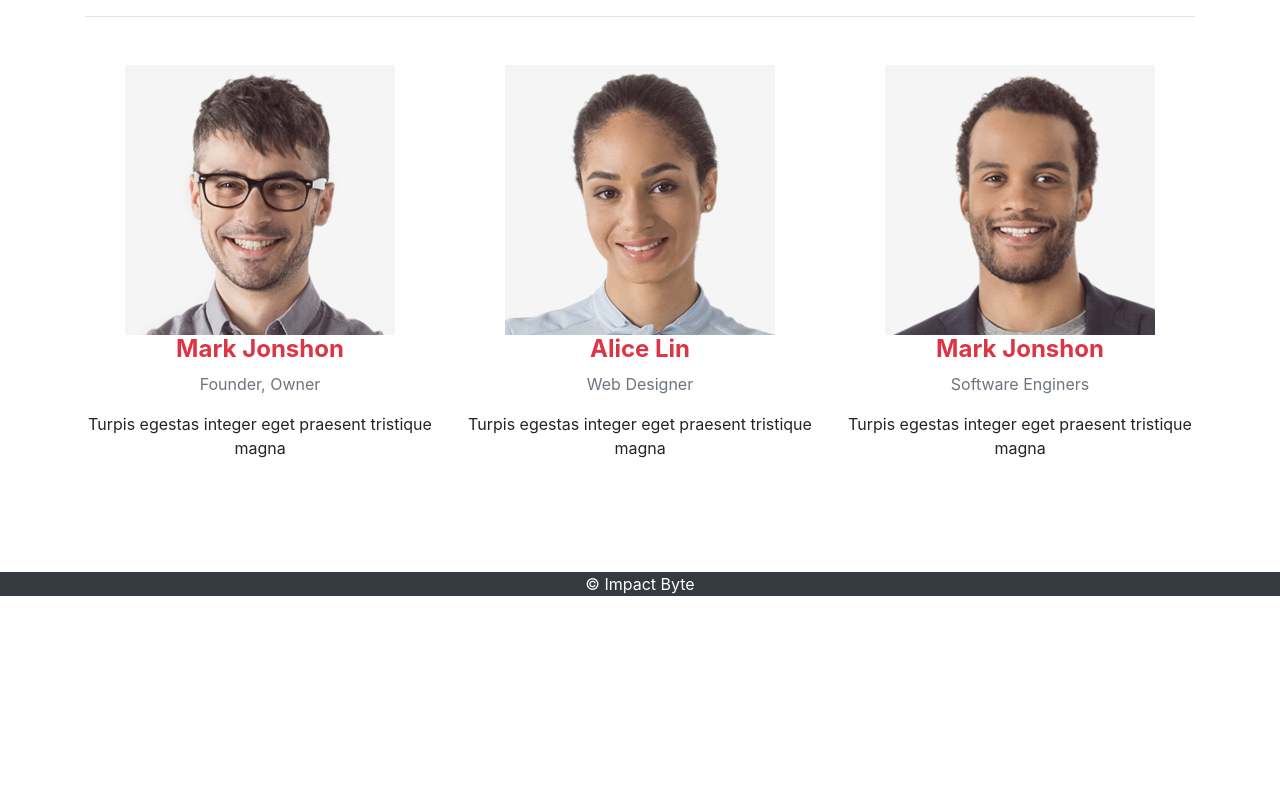
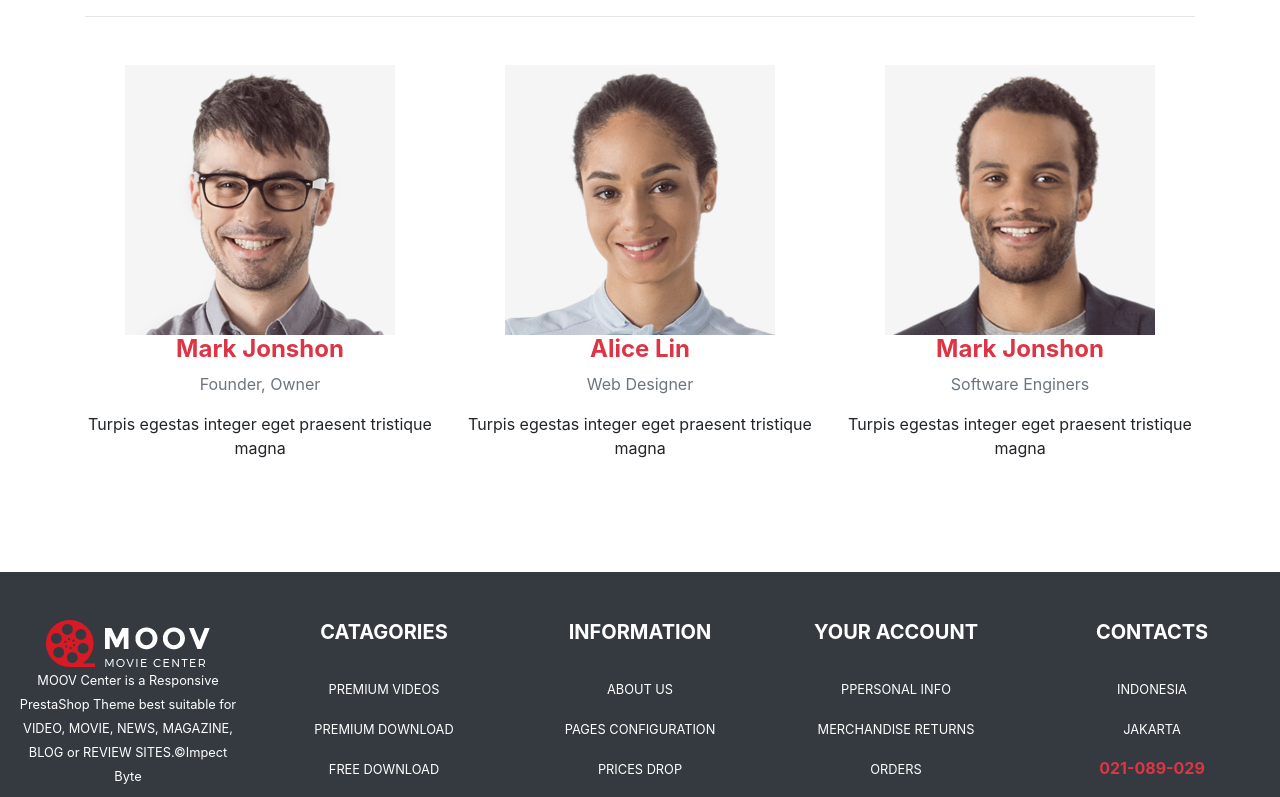
Before and after one commit to bayuiqballl/Catalog-Movie-ReactJS, a React (Create React App) app: page /About in a window 1280 px wide. Shown: the part 2000-2797 px from the top of the page. Before the commit the page ends 2596 px from the top, so only its background shows below. Built offline with nearby package versions, Linux system fonts and the light colour scheme.

Commit message:
improvment

```diff
--- a/src/App.js
+++ b/src/App.js
@@ -1,7 +1,7 @@
 import React from "react";
 import "./App.css";
 import Header from "./components/Header";
-import { BrowserRouter as Router, Switch, Route, Link } from "react-router-dom";
+import { BrowserRouter as Router, Switch, Route} from "react-router-dom";
 import Home from "./pages/Home";
 import About from "./pages/About";
 import Catalog from "./pages/Catalog";
--- a/src/components/Footer.js
+++ b/src/components/Footer.js
@@ -1,12 +1,55 @@
-import React, { Component } from "react";
+import React from "react";
 import "bootstrap/dist/css/bootstrap.min.css";
+import Logo from "./../assets/img/logo/logo-catalog.png";
 
 export const Footer = () => {
   return (
     <div className="d-flex flex-column bg-dark  text-white mt-5">
-      <footer className="footer">
-        <div className="text-center">
-          <span>&copy; Impact Byte</span>
+      <footer className="container-fluid">
+        <div className="row py-5">
+          <div className="col">
+            <img src={Logo} alt=""/>
+            <p><small>MOOV Center is a Responsive PrestaShop Theme best suitable for VIDEO, MOVIE, NEWS, MAGAZINE, BLOG or REVIEW SITES.&copy;Impect Byte</small></p>
+          </div>
+          <div className="col">
+            <h5><strong>CATAGORIES</strong></h5>
+            <br/>
+            <p><small>PREMIUM VIDEOS</small></p>
+            <p><small>PREMIUM DOWNLOAD</small></p>
+            <p><small>FREE DOWNLOAD</small></p>
+            <p><small>MEMBERSHIP</small></p>
+            <p><small>TV SHOWS</small></p>
+            <p><small>POPULAR SHOWS</small></p>
+          </div>
+          <div className="col">
+            <h5><strong>INFORMATION</strong></h5>
+            <br/>
+            <p><small>ABOUT US</small></p>
+            <p><small>PAGES CONFIGURATION</small></p>
+            <p><small>PRICES DROP</small></p>
+            <p><small>NEW PRODUCT</small></p>
+            <p><small>BEST SALES</small></p>
+            <p><small>SITE MAP</small></p>
+            <p><small>STORIES</small></p>
+          </div>
+          <div className="col">
+            <h5><strong>YOUR ACCOUNT</strong></h5>
+            <br/>
+            <p><small>PPERSONAL INFO</small></p>
+            <p><small>MERCHANDISE RETURNS</small></p>
+            <p><small>ORDERS</small></p>
+            <p><small>CREDIT SLIP</small></p>
+            <p><small>ADDRESSES</small></p>
+            <p><small>MY WHISLIST</small></p>
+          </div>
+          <div className="col">
+            <h5><strong>CONTACTS</strong></h5>
+            <br/>
+            <p><small>INDONESIA</small></p>
+            <p><small>JAKARTA</small></p>
+            <p className="text-danger"><strong>021-089-029</strong></p>
+            <p><small>demo@demo.com</small></p>
+          </div>
         </div>
       </footer>
     </div>
--- a/src/components/Header.js
+++ b/src/components/Header.js
@@ -10,7 +10,7 @@ import Logo from "./../assets/img/logo/logo-catalog.png";
 const Header = () => {
   return (
     <Navbar collapseOnSelect expand="lg" className="my-red ">
-      <Navbar.Brand><img src={Logo}/></Navbar.Brand>
+      <Navbar.Brand><img src={Logo} alt=""/></Navbar.Brand>
       <Navbar.Toggle aria-controls="responsive-navbar-nav" />
       <Navbar.Collapse id="responsive-navbar-nav">
         <Nav className="navbar-nav text-center mx-auto order-0">
--- a/src/pages/About.js
+++ b/src/pages/About.js
@@ -21,7 +21,7 @@ const About = () => {
                 <div className="row">
                     <div className="col">
                         <ol className="breadcrumb justify-content-center py-3">
-                            <li className="breadcrumb-item text-danger"><a>Home</a></li>
+                            <li className="breadcrumb-item text-danger">Home</li>
                             <li className="breadcrumb-item text-danger">Pages</li>
                             <li className="breadcrumb-item active">About Us</li>
                         </ol>
@@ -131,21 +131,21 @@ const About = () => {
                             <hr/>
                             <div className="row mt-5">
                                 <div className="col text-center">
-                                    <img src={Photo1}/>
+                                    <img src={Photo1} alt=""/>
                                     <h4 className="text-danger"><strong>Mark Jonshon</strong></h4>
                                     <p className="text-secondary">Founder, Owner</p>
                                     <p>Turpis egestas integer eget
                                     praesent tristique magna</p>
                                 </div>
                                 <div className="col text-center">
-                                    <img src={Photo2}/>
+                                    <img src={Photo2} alt=""/>
                                     <h4 className="text-danger"><strong>Alice Lin</strong></h4>
                                     <p className="text-secondary">Web Designer</p>
                                     <p>Turpis egestas integer eget
                                     praesent tristique magna</p>
                                 </div>
                                 <div className="col text-center">
-                                    <img src={Photo3}/>
+                                    <img src={Photo3} alt=""/>
                                     <h4 className="text-danger"><strong>Mark Jonshon</strong></h4>
                                     <p className="text-secondary">Software Enginers</p>
                                     <p>Turpis egestas integer eget
--- a/src/pages/News.js
+++ b/src/pages/News.js
@@ -33,7 +33,7 @@ const News = () => {
                 <div className="container">
                     <div className="row">
                         <div className="col text-center py-5">
-                            <img src={Photo1}/>
+                            <img src={Photo1} alt=""/>
                             <p className="mt-3 text-secondary">October 7, 2018  by Walter Myers</p>
                             <h3 className=""><strong>"BETTER CALL SAUL" WRITER OFFERS ADVICE</strong></h3>
                             <p className=""> Lorem ipsum dolor sit amet, consectetur adipiscing elit, sed do
@@ -51,7 +51,7 @@ const News = () => {
                 <div className="container">
                     <div className="row">
                         <div className="col text-center py-5">
-                            <img src={Photo2}/>
+                            <img src={Photo2} alt=""/>
                             <p className="mt-3 text-secondary">October 7, 2018  by Walter Myers</p>
                             <h3 className=""><strong>"SINGLE PARENTS" LANDS FULL-SEASON ORDER FROM ABC</strong></h3>
                             <p className=""> Lorem ipsum dolor sit amet, consectetur adipiscing elit, sed do
@@ -69,7 +69,7 @@ const News = () => {
                 <div className="container">
                     <div className="row">
                         <div className="col text-center py-5">
-                            <img src={Photo3}/>
+                            <img src={Photo3} alt=""/>
                             <p className="mt-3 text-secondary">October 7, 2018  by Walter Myers</p>
                             <h3 className=""><strong>"ANIMALS" CANCELED AFTER THREE SEASONS AT HBO</strong></h3>
                             <p className=""> Lorem ipsum dolor sit amet, consectetur adipiscing elit, sed do
@@ -87,7 +87,7 @@ const News = () => {
                 <div className="container">
                     <div className="row">
                         <div className="col text-center py-5">
-                            <img src={Photo4}/>
+                            <img src={Photo4} alt=""/>
                             <p className="mt-3 text-secondary">October 7, 2018  by Walter Myers</p>
                             <h3 className=""><strong>IRON MAN'S AVENGERS 4 ARMOR MAY BE RADICALLY DIFFERENT</strong></h3>
                             <p className=""> Lorem ipsum dolor sit amet, consectetur adipiscing elit, sed do
```
